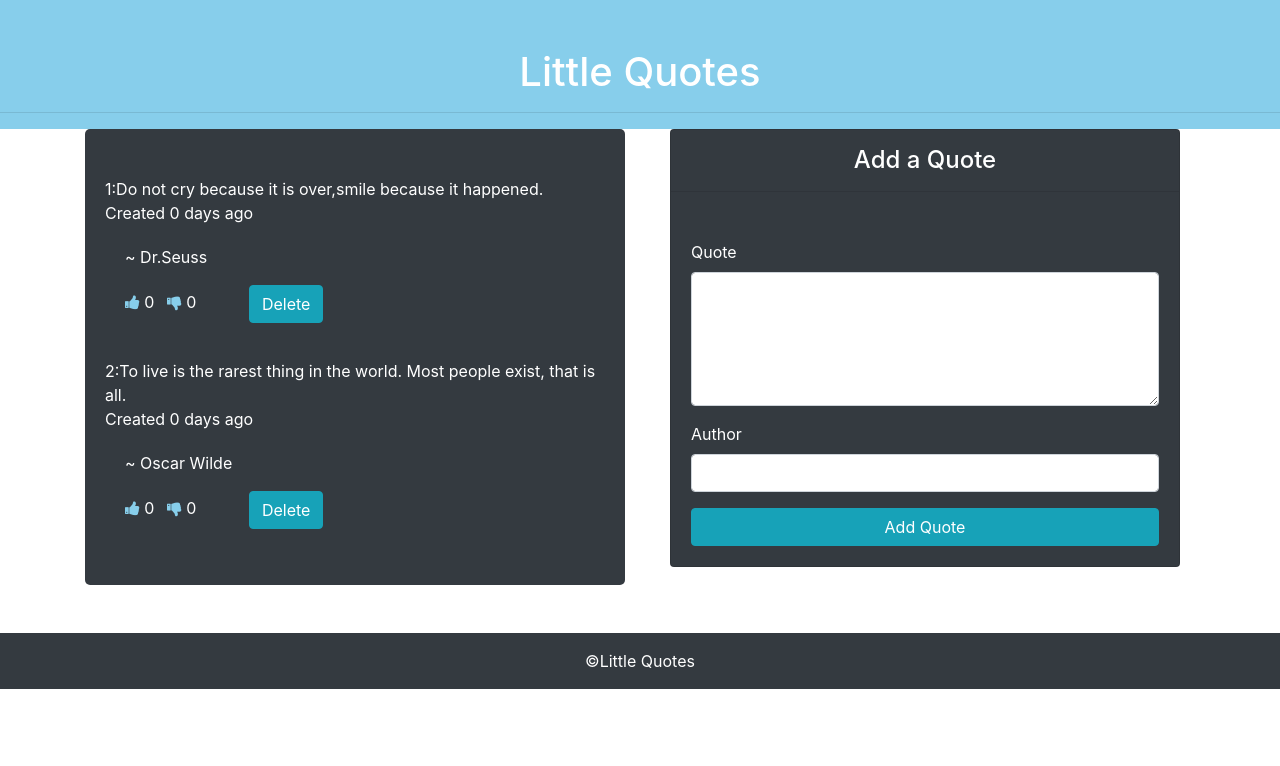
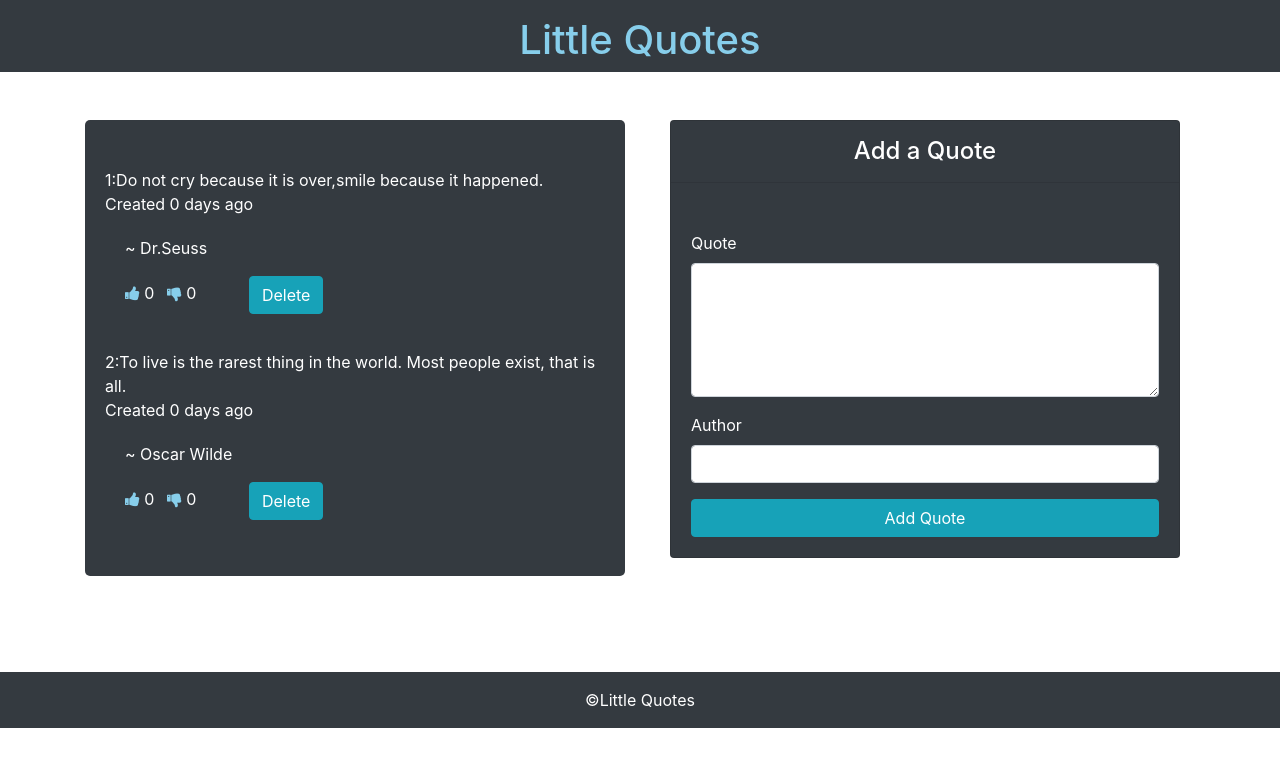
Before and after one commit to IreneMercy/Quotes, an Angular app: page / in a window 1280 px wide. Shown: the top 766 px of the page. Built offline with nearby package versions, Linux system fonts and the light colour scheme.

Commit message:
add color to title

```diff
--- a/src/app/app.component.html
+++ b/src/app/app.component.html
@@ -6,9 +6,8 @@
     <link rel="stylesheet" href="https://stackpath.bootstrapcdn.com/bootstrap/4.3.1/css/bootstrap.min.css" integrity="sha384-ggOyR0iXCbMQv3Xipma34MD+dH/1fQ784/j6cY/iJTQUOhcWr7x9JvoRxT2MZw1T" crossorigin="anonymous">
   </head>
   <body>
-    <div class="quotes text-center pt-5">
-      <h1 class="text-titlecase">{{title}}</h1>
-      <hr>
+    <div class="quotes text-center mb-5 bg-dark text-white pt-3">
+      <h1 class="text-titlecase title">{{title}}</h1>
       <app-quotes></app-quotes>
     </div>
 
--- a/src/app/quote-form/quote-form.component.html
+++ b/src/app/quote-form/quote-form.component.html
@@ -1,4 +1,4 @@
-<div class="container-fluid">
+<div class="container-fluid mt-5">
   <div class="card bg-dark text-white">
     <div class="card-title">
         <h4 class="text-center text-titlecase mt-3">Add a Quote</h4>
--- a/src/app/quotes/quotes.component.html
+++ b/src/app/quotes/quotes.component.html
@@ -9,7 +9,7 @@
     <div class="container">
       <div class="row">
         <div class="col-md-6">
-           <div class="card-body bg-dark text-white pt-5 card-quotes">
+           <div class="card-body bg-dark text-white pt-5 card-quotes mt-5">
              <p *ngFor='let quote of quotes; let i=index' >
                 {{quote.id}}:{{quote.quote}}
                 <br>
--- a/src/styles.css
+++ b/src/styles.css
@@ -4,13 +4,10 @@
 .thumbsdown{
   color: skyblue;
 }
-/* .container{
-  background-color: black;
-} */
+
 .card-quotes{
   border-radius: 5px;
 }
-.quotes{
-  background-color:skyblue;
-  color: white;
+.title{
+  color:skyblue;
 }
```
